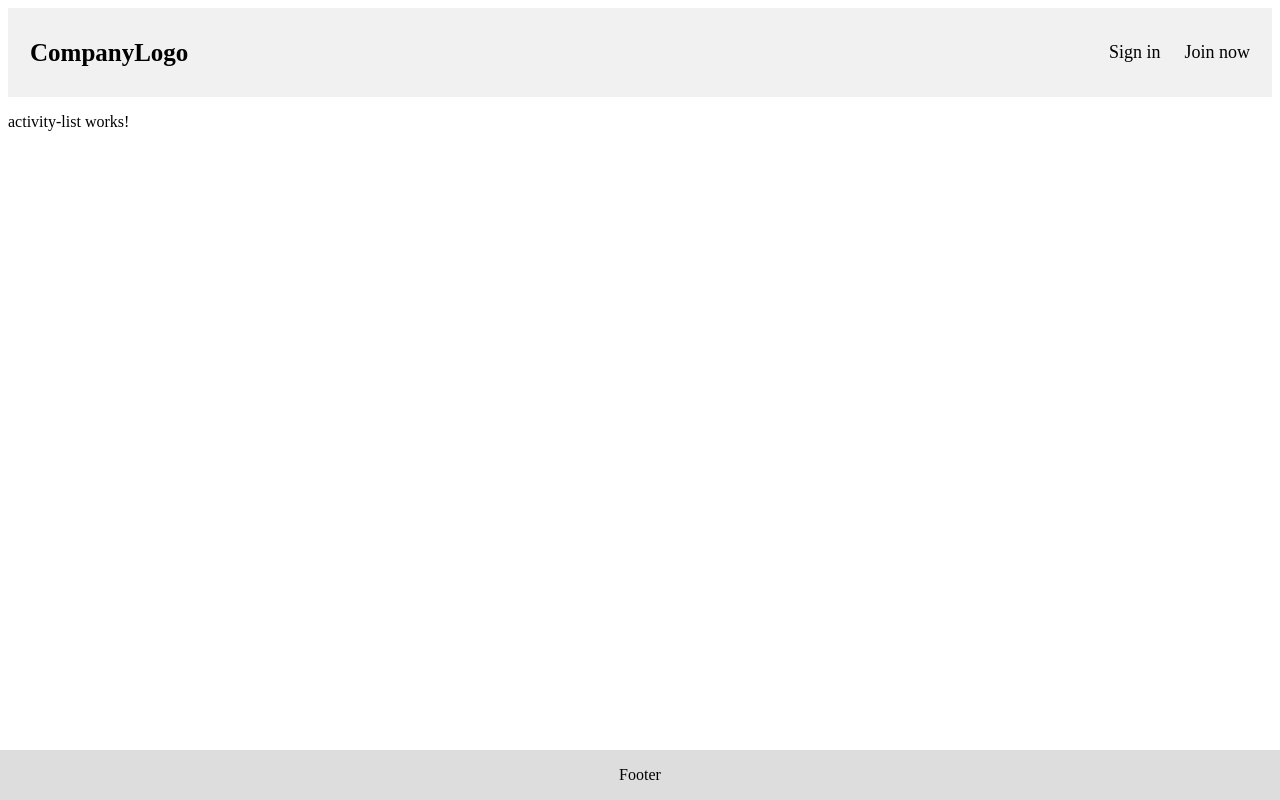
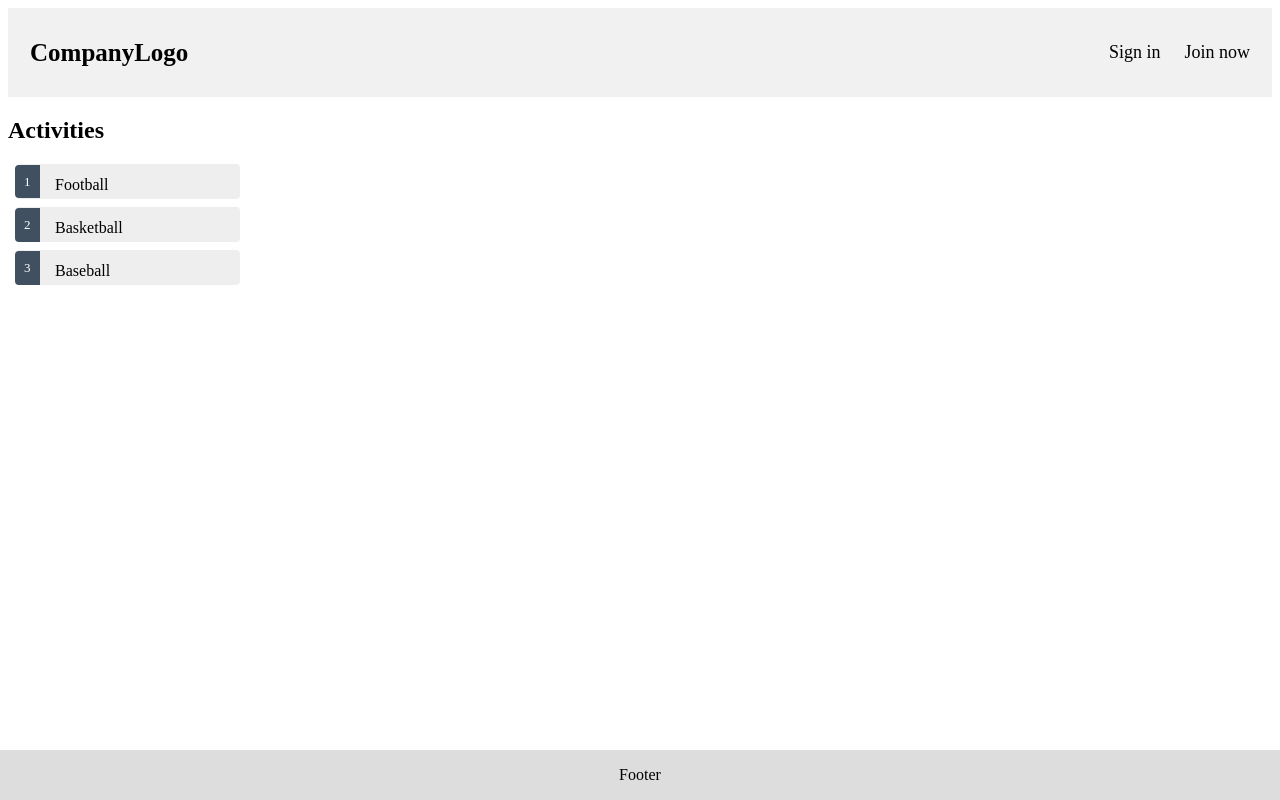
Before and after one commit to ansango/ng-reactive-forms, an Angular app: page / in a window 1280 px wide. Built offline with nearby package versions, Linux system fonts and the light colour scheme.

Commit message:
activities

```diff
--- /dev/null
+++ b/src/app/shared/models/activity/activity.ts
@@ -0,0 +1,10 @@
+export interface Activity {
+  id: number;
+  name: string;
+  category: string;
+  subcategory: string;
+  price: number;
+  language: string[];
+  date: string;
+  actions: string[];
+}
--- a/src/app/views/activity/activity-detail/activity-detail.component.html
+++ b/src/app/views/activity/activity-detail/activity-detail.component.html
@@ -1 +1,11 @@
-<p>activity-detail works!</p>
+<div *ngIf="activity">
+  <h2>{{ activity.name | uppercase }} Details</h2>
+  <div><span>id: </span>{{ activity.id }}</div>
+  <div><span>name: </span>{{ activity.name }}</div>
+  <div><span>category: </span>{{ activity.category }}</div>
+  <div><span>subcategory: </span>{{ activity.subcategory }}</div>
+  <div><span>language: </span>{{ activity.language }}</div>
+  <div><span>price: </span>{{ activity.price }}</div>
+  <div><span>date: </span>{{ activity.date }}</div>
+  <div><span>actions: </span>{{ activity.actions }}</div>
+</div>
--- a/src/app/views/activity/activity-detail/activity-detail.component.ts
+++ b/src/app/views/activity/activity-detail/activity-detail.component.ts
@@ -1,15 +1,13 @@
-import { Component, OnInit } from '@angular/core';
-
+import { Component, OnInit, Input } from '@angular/core';
+import { Activity } from '../../../shared/models/activity/activity';
 @Component({
   selector: 'app-activity-detail',
   templateUrl: './activity-detail.component.html',
-  styleUrls: ['./activity-detail.component.css']
+  styleUrls: ['./activity-detail.component.css'],
 })
 export class ActivityDetailComponent implements OnInit {
+  @Input() activity?: Activity;
+  constructor() {}
 
-  constructor() { }
-
-  ngOnInit(): void {
-  }
-
+  ngOnInit(): void {}
 }
--- a/src/app/views/activity/activity-list/activity-list.component.css
+++ b/src/app/views/activity/activity-list/activity-list.component.css
@@ -0,0 +1,52 @@
+/* HeroesComponent's private CSS styles */
+.activities {
+  margin: 0 0 2em 0;
+  list-style-type: none;
+  padding: 0;
+  width: 15em;
+}
+.activities li {
+  cursor: pointer;
+  position: relative;
+  left: 0;
+  background-color: #eee;
+  margin: 0.5em;
+  padding: 0.3em 0;
+  height: 1.6em;
+  border-radius: 4px;
+}
+.activities li:hover {
+  color: #607d8b;
+  background-color: #ddd;
+  left: 0.1em;
+}
+.activities li.selected {
+  background-color: #cfd8dc;
+  color: white;
+}
+.activities li.selected:hover {
+  background-color: #bbd8dc;
+  color: white;
+}
+.activities .badge {
+  display: inline-block;
+  font-size: small;
+  color: white;
+  padding: 0.8em 0.7em 0 0.7em;
+  background-color: #405061;
+  line-height: 1em;
+  position: relative;
+  left: -1px;
+  top: -4px;
+  height: 1.8em;
+  margin-right: 0.8em;
+  border-radius: 4px 0 0 4px;
+}
+
+.block {
+  display: flex;
+}
+
+.block > * {
+  width: 50%;
+}
--- a/src/app/views/activity/activity-list/activity-list.component.html
+++ b/src/app/views/activity/activity-list/activity-list.component.html
@@ -1 +1,17 @@
-<p>activity-list works!</p>
+<div class="block">
+  <div class="activities-list-container">
+    <h2>Activities</h2>
+    <ul class="activities">
+      <li
+        *ngFor="let activity of activities"
+        [class.selected]="activity === selectedActivity"
+        (click)="onSelect(activity)"
+      >
+        <span class="badge">{{ activity.id }}</span> {{ activity.name }}
+      </li>
+    </ul>
+  </div>
+  <div class="activies-detail-container">
+    <app-activity-detail [activity]="selectedActivity"></app-activity-detail>
+  </div>
+</div>
--- a/src/app/views/activity/activity-list/activity-list.component.ts
+++ b/src/app/views/activity/activity-list/activity-list.component.ts
@@ -1,15 +1,18 @@
 import { Component, OnInit } from '@angular/core';
-
+import { Activity } from '../../../shared/models/activity/activity';
+import { ACTIVITIES } from '../activity-mock';
 @Component({
   selector: 'app-activity-list',
   templateUrl: './activity-list.component.html',
-  styleUrls: ['./activity-list.component.css']
+  styleUrls: ['./activity-list.component.css'],
 })
 export class ActivityListComponent implements OnInit {
+  activities = ACTIVITIES;
+  constructor() {}
 
-  constructor() { }
-
-  ngOnInit(): void {
+  ngOnInit(): void {}
+  selectedActivity?: Activity;
+  onSelect(activity: Activity): void {
+    this.selectedActivity = activity;
   }
-
 }
--- /dev/null
+++ b/src/app/views/activity/activity-mock.ts
@@ -0,0 +1,34 @@
+import { Activity } from '../../shared/models/activity/activity';
+
+export const ACTIVITIES: Activity[] = [
+  {
+    id: 1,
+    name: 'Football',
+    category: 'Sports',
+    subcategory: 'Sport Team',
+    language: ['es', 'it', 'en'],
+    price: 20,
+    date: '2020',
+    actions: ['', ''],
+  },
+  {
+    id: 2,
+    name: 'Basketball',
+    category: 'Sports',
+    subcategory: 'Sport Team',
+    language: ['es', 'it', 'en'],
+    price: 20,
+    date: '2020',
+    actions: ['', ''],
+  },
+  {
+    id: 3,
+    name: 'Baseball',
+    category: 'Sports',
+    subcategory: 'Sport Team',
+    language: ['es', 'it', 'en'],
+    price: 20,
+    date: '2020',
+    actions: ['', ''],
+  },
+];
--- a/src/app/views/activity/activity.module.ts
+++ b/src/app/views/activity/activity.module.ts
@@ -1,11 +1,13 @@
 import { NgModule } from '@angular/core';
 import { CommonModule } from '@angular/common';
+import { FormsModule } from '@angular/forms';
 
 import { ActivityRoutingModule } from './activity-routing.module';
 import { ActivityListComponent } from './activity-list/activity-list.component';
+import { ActivityDetailComponent } from './activity-detail/activity-detail.component';
 
 @NgModule({
-  imports: [CommonModule, ActivityRoutingModule],
-  declarations: [ActivityListComponent],
+  imports: [CommonModule, ActivityRoutingModule, FormsModule],
+  declarations: [ActivityListComponent, ActivityDetailComponent],
 })
 export class ActivityModule {}
```
